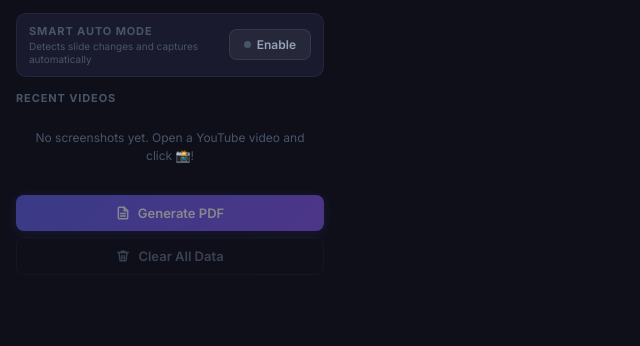
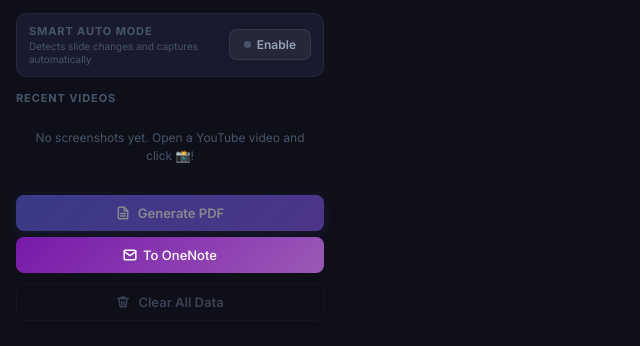
Before and after one commit to genus-lang/youtube-screenshot-extension, a website built with Vite: page src/popup/popup.html in a window 1280 px wide. Shown: the part 120-466 px from the top of the page, without its empty margins (0-640 px from the left). Built offline with nearby package versions, Linux system fonts and the light colour scheme; no server answers.

Commit message:
Feat: Add direct Microsoft Graph API OneNote export engine and Dashboard UI

```diff
--- a/src/popup/popup.html
+++ b/src/popup/popup.html
@@ -78,7 +78,13 @@
         <svg width="14" height="14" viewBox="0 0 24 24" fill="none" stroke="currentColor" stroke-width="2.5" stroke-linecap="round" stroke-linejoin="round"><path d="M14 2H6a2 2 0 00-2 2v16a2 2 0 002 2h12a2 2 0 002-2V8z"/><polyline points="14 2 14 8 20 8"/><line x1="16" y1="13" x2="8" y2="13"/><line x1="16" y1="17" x2="8" y2="17"/></svg>
         <span>Generate PDF</span>
       </button>
-      <button id="btn-clear-data" class="btn btn-danger-ghost">
+      <button id="btn-export-onenote" class="btn" style="background: linear-gradient(135deg, #7719aa, #9b59b6); color: white; border: none; flex: 1 1 auto; display: flex; align-items: center; justify-content: center; gap: 6px; border-radius: 8px; font-weight: 500; font-size: 13px; cursor: pointer; transition: opacity 0.2s; padding: 10px 14px;">
+        <svg width="14" height="14" viewBox="0 0 24 24" fill="none" stroke="currentColor" stroke-width="2.5" stroke-linecap="round" stroke-linejoin="round"><path d="M4 4h16c1.1 0 2 .9 2 2v12c0 1.1-.9 2-2 2H4c-1.1 0-2-.9-2-2V6c0-1.1.9-2 2-2z"/><polyline points="22,6 12,13 2,6"/></svg>
+        <span>To OneNote</span>
+      </button>
+    </div>
+    <div class="actions" style="margin-top: 10px;">
+      <button id="btn-clear-data" class="btn btn-danger-ghost" style="flex: 1;">
         <svg width="14" height="14" viewBox="0 0 24 24" fill="none" stroke="currentColor" stroke-width="2.5" stroke-linecap="round" stroke-linejoin="round"><polyline points="3 6 5 6 21 6"/><path d="M19 6l-2 14H7L5 6"/><path d="M10 11v6"/><path d="M14 11v6"/><path d="M9 6V4h6v2"/></svg>
         <span>Clear All Data</span>
       </button>
```
